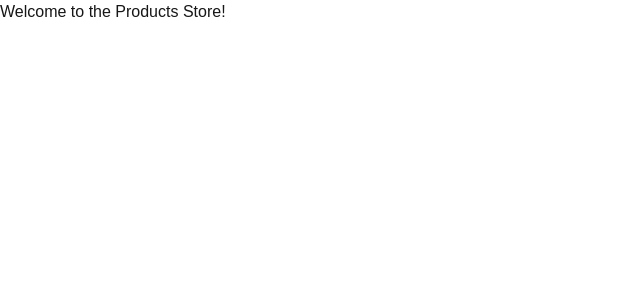
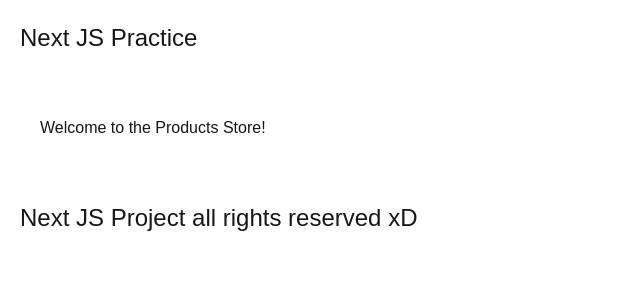
Before and after one commit to SiddheshSoni/Nextjs-practice, a Next.js app: page / in a window 1280 px wide. Shown: the top 300 px of the page, without its empty margins (0-640 px from the left). Built offline with nearby package versions, Linux system fonts and the light colour scheme.

Commit message:
Layout Task

```diff
--- a/src/app/layout.js
+++ b/src/app/layout.js
@@ -22,7 +22,11 @@ export default function RootLayout({ children }) {
       <body
         className={`${geistSans.variable} ${geistMono.variable} antialiased`}
       >
+        <header style={{backgroundColor:'white !important', color:'black !important', fontSize: '1.5rem' , padding:'20px'}}>Next JS Practice </header>
+
         {children}
+
+        <footer style={{backgroundColor:'gray !important', color:'black !important', fontSize: '1.5rem' , padding:'20px'}}>Next JS Project all rights reserved xD</footer>
       </body>
     </html>
   );
--- a/src/app/page.js
+++ b/src/app/page.js
@@ -2,6 +2,8 @@ import Image from "next/image";
 
 export default function Home() {
   return (
-    <h1>Welcome to the Products Store!</h1>
+    <div className="p-10">
+      <h1>Welcome to the Products Store!</h1>
+    </div>
   );
 }
```
